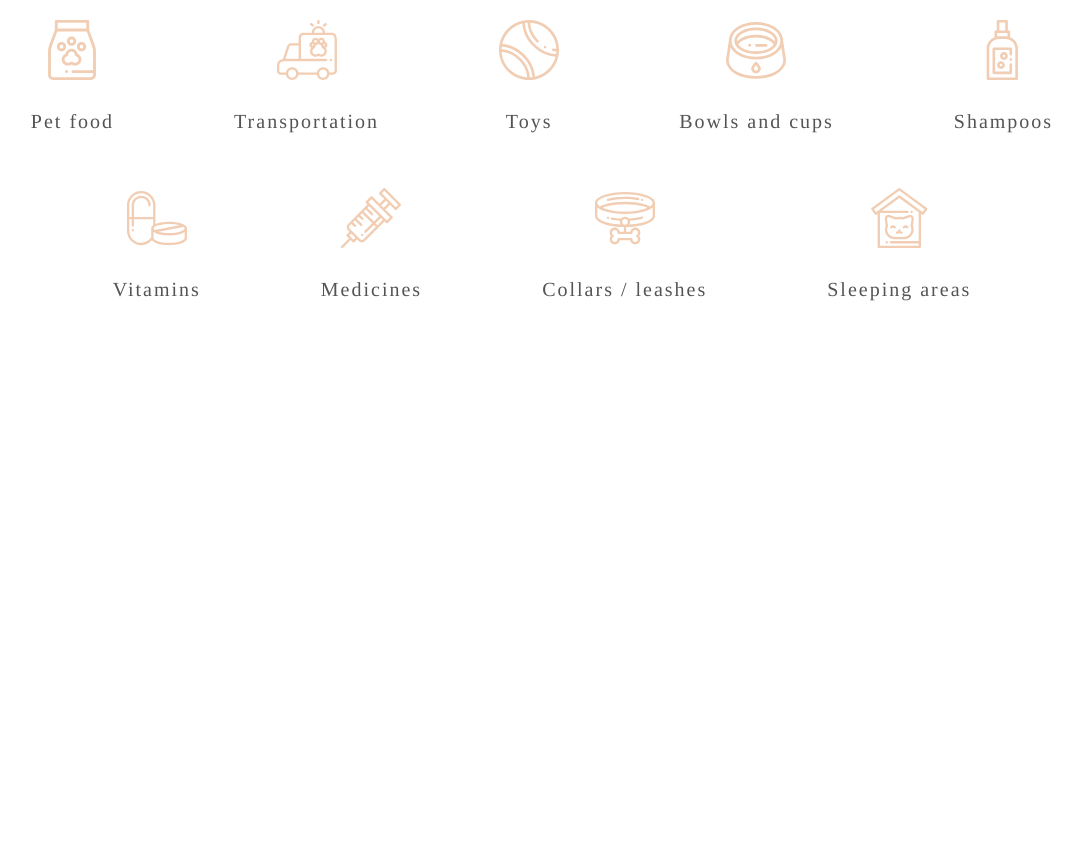
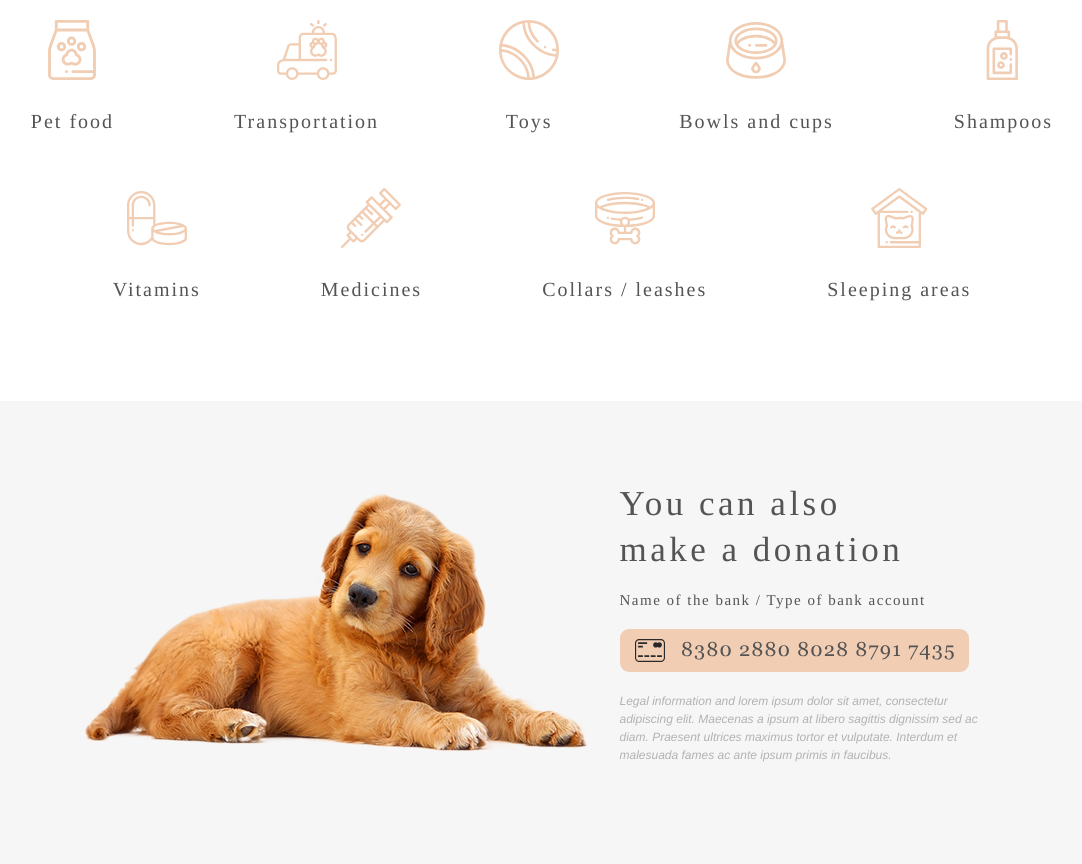
Before and after one commit to ElenaKanash/Shelter, a plain HTML site: page shelter/pages/main/index.html in a window 1280 px wide. Shown: the part 2585-3449 px from the top of the page, without its empty margins (98-1180 px from the left). Before the commit the page ends 2986 px from the top, so only its background shows below. Drawn offline with nearby package versions, Linux system fonts and the light colour scheme.

Commit message:
feat: add donation section

```diff
--- a/shelter/pages/main/index.html
+++ b/shelter/pages/main/index.html
@@ -192,9 +192,34 @@
       <!-- /.container -->
     </section>
 
+    <section class="donation">
+      <div class="container">
+        <div class="donation__wrapper">
+
+          <div class="donation__img">
+            <img src="../../assets/images/donation-dog.png" alt="dog">
+          </div>
+
+          <div class="donation__content">
+
+            <h2 class="donation__title">You can also make a donation</h2>
+
+            <h3 class="donation__subtitle">Name of the bank / Type of bank account</h3>
+
+            <a  class="donation__link">
+              <div class="credit">
+                <img src="../../assets/icons/credit-card.svg" alt="card" class="credit__img">
+                <img src="../../assets/icons/credit-number.svg" alt="card">
+              </div>
+            </a>
+
+            <p class="donation__descr">Legal information and lorem ipsum dolor sit amet, consectetur adipiscing elit. Maecenas a ipsum at libero sagittis dignissim sed ac diam. Praesent ultrices maximus tortor et vulputate. Interdum et malesuada fames ac ante ipsum primis in faucibus.</p>
+          </div>
+        </div>
+      </div>
+    </section>
+
   </main>
-
-
 
 
   <script src="./script.js"></script>
--- /dev/null
+++ b/shelter/sass/_donation.scss
@@ -0,0 +1,61 @@
+.donation {
+  padding-top: 80px;
+  padding-bottom: 100px;
+  background: $color-light-l;
+}
+.donation__wrapper {
+  display: flex;
+  justify-content: center;
+  align-items: center;
+}
+.donation__img {
+  width: 505px;
+  height: 261px;
+  margin-right: 30px;
+}
+.donation__content {
+  width: 380px;
+}
+
+.donation__title {
+  max-width: 300px;
+  margin-bottom: 20px;
+  @extend %fontGeorgia;
+  color: $color-dark-l;
+  font-size: 35px;
+  line-height: 130%;
+  letter-spacing: 0.1em;
+}
+
+.donation__subtitle {
+  @extend %fontGeorgia;
+  font-size: 15px;
+  line-height: 110%;
+  letter-spacing: 0.1em;
+  color: $color-dark-l;
+  margin-bottom: 20px;
+}
+.donation__link {
+  display: block;
+  &:hover {
+    cursor: pointer;
+  }
+}
+.credit {
+  @extend %display-flex;
+  justify-content: space-between;
+  padding: 10px 15px;
+  margin-bottom: 20px;
+  width: 349px;
+  height: 43px;
+  background-color: $color-primary;
+  border-radius: 9px;
+}
+
+.donation__descr {
+  @extend %fontArial;
+  font-style: italic;
+  font-size: 12px;
+  line-height: 18px;
+  color: $color-dark-m;
+}
--- a/shelter/sass/style.scss
+++ b/shelter/sass/style.scss
@@ -8,6 +8,7 @@
 @import 'about';
 @import 'friends';
 @import 'help';
+@import 'donation';
 
 html {
   scroll-behavior: smooth;
```
Also changed, not shown: shelter/assets/icons/credit-card.svg (added), shelter/assets/icons/credit-number.svg (added), shelter/css/style.css.
